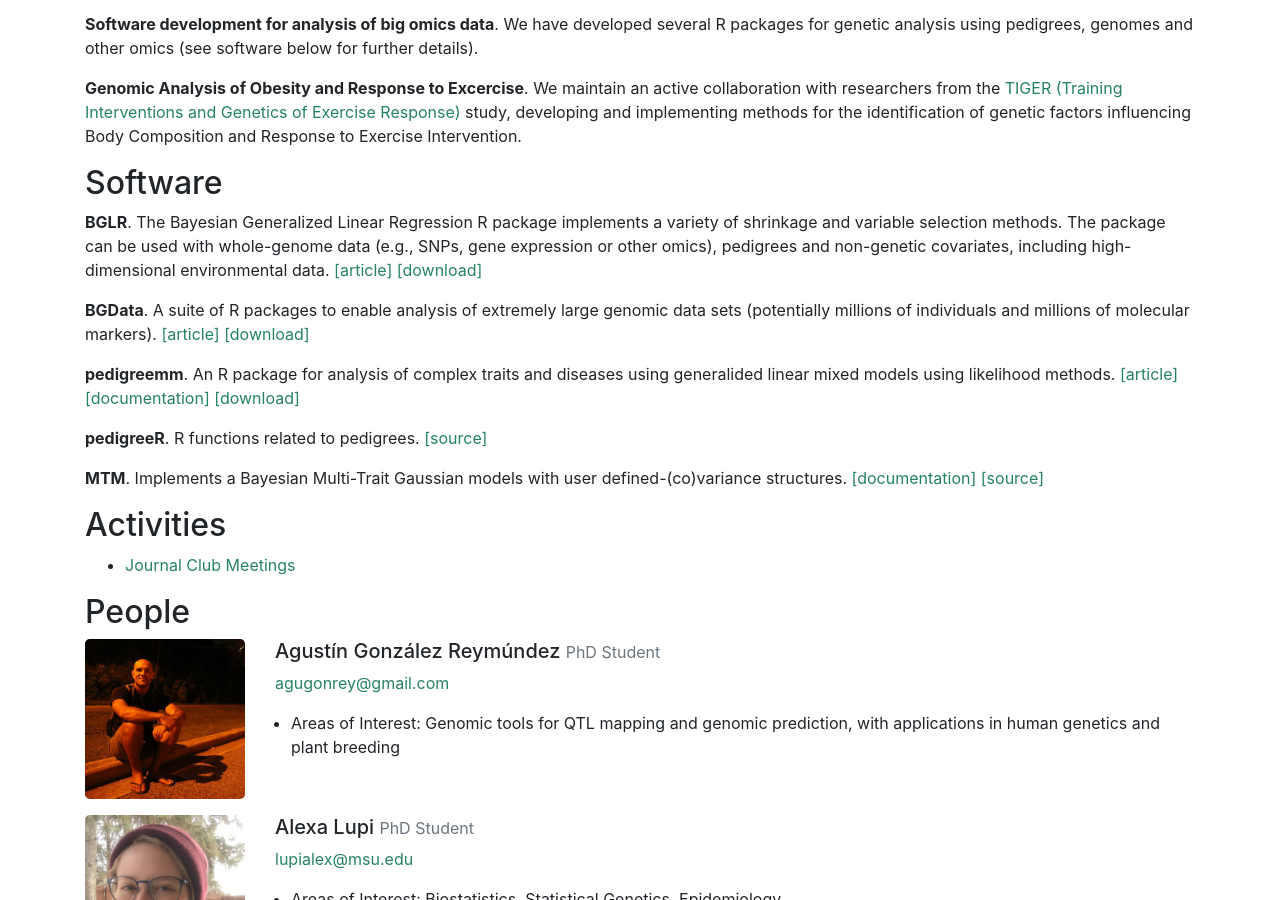
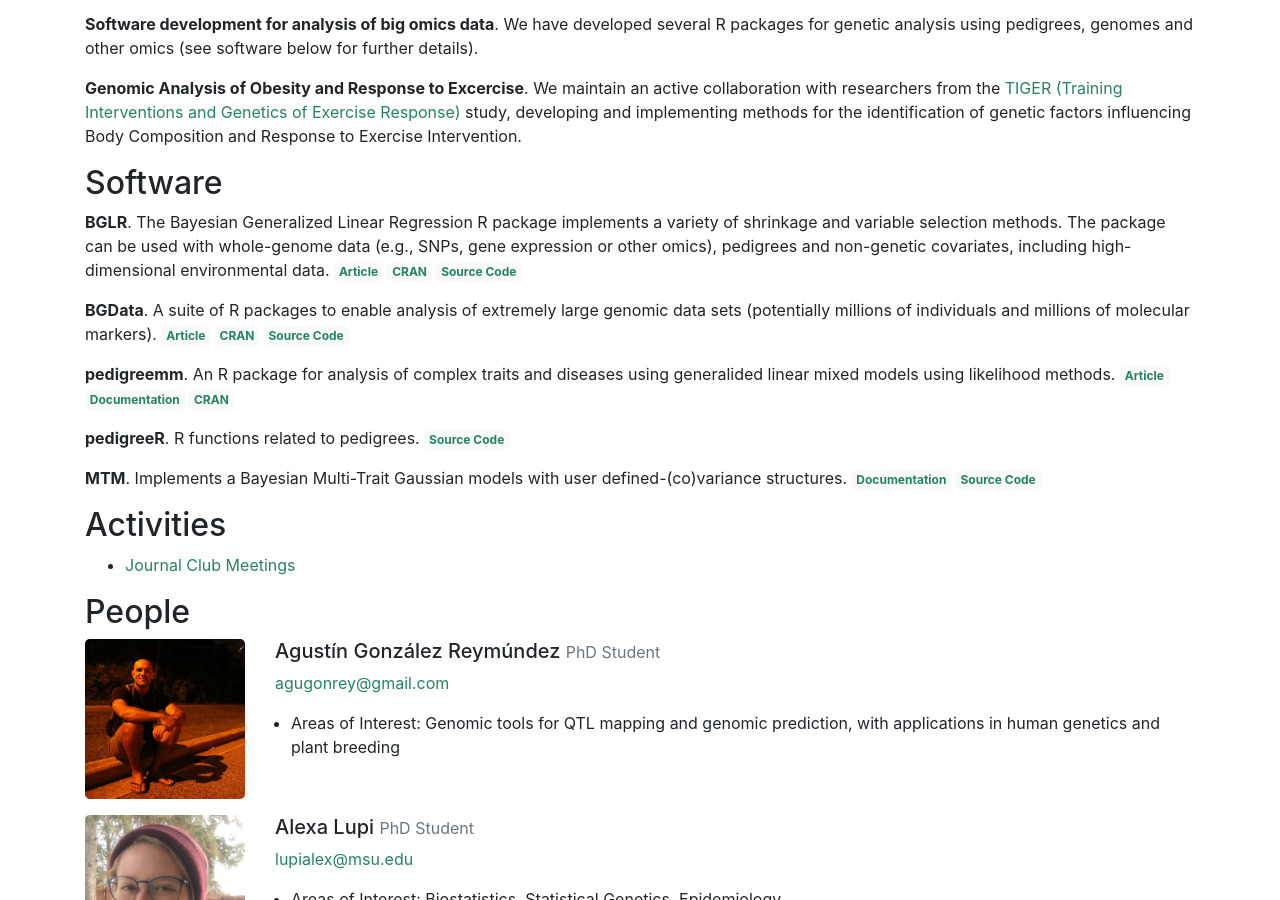
Before and after one commit to QuantGen/quantgen.github.io, a Jekyll site: the page built from index.html, in a window 1280 px wide and 900 px high, scrolled down 746 px. Built offline with Jekyll 4.4.1, drawn with Linux system fonts in a browser that asks for light colours.

Commit message:
Replace [[]] with badges

```diff
--- a/_includes/software.md
+++ b/_includes/software.md
@@ -1,9 +1,9 @@
-**BGLR**. The Bayesian Generalized Linear Regression R package implements a variety of shrinkage and variable selection methods. The package can be used with whole-genome data (e.g., SNPs, gene expression or other omics), pedigrees and non-genetic covariates, including high-dimensional environmental data. [[article]](https://www.genetics.org/content/198/2/483) [[download]](https://CRAN.R-project.org/package=BGLR)
+**BGLR**. The Bayesian Generalized Linear Regression R package implements a variety of shrinkage and variable selection methods. The package can be used with whole-genome data (e.g., SNPs, gene expression or other omics), pedigrees and non-genetic covariates, including high-dimensional environmental data. <a href="https://www.genetics.org/content/198/2/483" class="badge badge-light">Article</a> <a href="https://CRAN.R-project.org/package=BGLR" class="badge badge-light">CRAN</a> <a href="https://github.com/gdlc/BGLR-R" class="badge badge-light">Source Code</a>
 
-**BGData**. A suite of R packages to enable analysis of extremely large genomic data sets (potentially millions of individuals and millions of molecular markers). [[article]](https://www.g3journal.org/content/9/5/1377) [[download]](https://cran.r-project.org/package=BGData)
+**BGData**. A suite of R packages to enable analysis of extremely large genomic data sets (potentially millions of individuals and millions of molecular markers). <a href="https://www.g3journal.org/content/9/5/1377" class="badge badge-light">Article</a> <a href="https://cran.r-project.org/package=BGData" class="badge badge-light">CRAN</a> <a href="https://github.com/quantgen/BGData" class="badge badge-light">Source Code</a>
 
-**pedigreemm**. An R package for analysis of complex traits and diseases using generalided linear mixed models using likelihood methods. [[article]](https://pubmed.ncbi.nlm.nih.gov/19820058/) [[documentation]](https://cran.r-project.org/web/packages/pedigreemm/pedigreemm.pdf) [[download]](https://cran.r-project.org/package=pedigreemm)
+**pedigreemm**. An R package for analysis of complex traits and diseases using generalided linear mixed models using likelihood methods. <a href="https://pubmed.ncbi.nlm.nih.gov/19820058/" class="badge badge-light">Article</a> <a href="https://cran.r-project.org/web/packages/pedigreemm/pedigreemm.pdf" class="badge badge-light">Documentation</a> <a href="https://cran.r-project.org/package=pedigreemm" class="badge badge-light">CRAN</a>
 
-**pedigreeR**. R functions related to pedigrees. [[source]](https://github.com/Rpedigree/pedigreeR)
+**pedigreeR**. R functions related to pedigrees. <a href="https://github.com/Rpedigree/pedigreeR" class="badge badge-light">Source Code</a>
 
-**MTM**. Implements a Bayesian Multi-Trait Gaussian models with user defined-(co)variance structures. [[documentation]](https://github.com/QuantGen/MTM/wiki) [[source]](https://github.com/QuantGen/MTM)
+**MTM**. Implements a Bayesian Multi-Trait Gaussian models with user defined-(co)variance structures. <a href="https://github.com/QuantGen/MTM/wiki" class="badge badge-light">Documentation</a> <a href="https://github.com/QuantGen/MTM" class="badge badge-light">Source Code</a>
```
